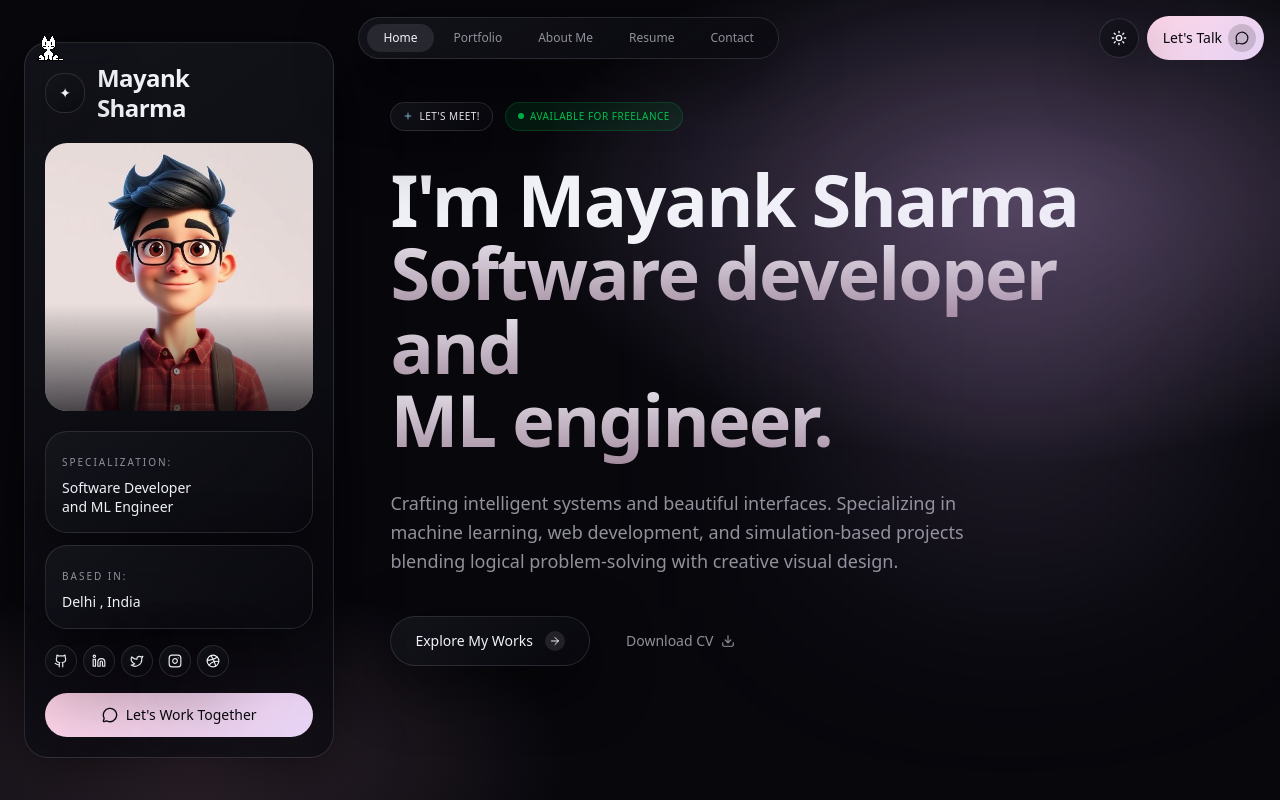
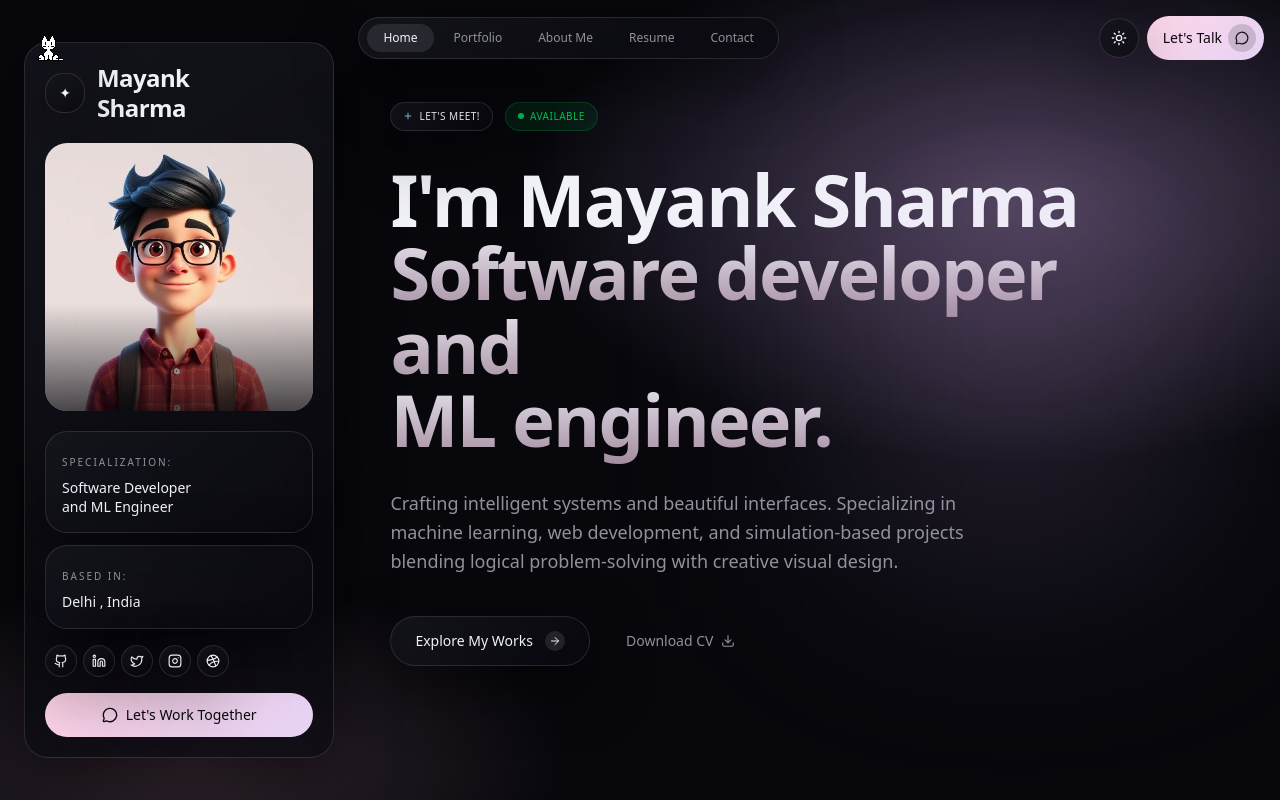
Before and after one commit to mayank-1584/portfolio, a React (Vite) app: page / in a window 1280 px wide. Shown: the top 800 px of the page. Built offline with nearby package versions, Linux system fonts and the light colour scheme.

Commit message:
Change freelance availability text to 'Available'

```diff
--- a/src/components/Hero.tsx
+++ b/src/components/Hero.tsx
@@ -17,7 +17,7 @@ export function Hero() {
           </div>
           <div className="flex items-center gap-1.5 px-3 py-1.5 rounded-full bg-green-500/10 border border-green-500/20 text-[10px] uppercase tracking-wider font-medium text-green-500">
             <span className="w-1.5 h-1.5 rounded-full bg-green-500 animate-pulse" />
-            Available for Freelance
+            Available
           </div>
         </div>
 
```
